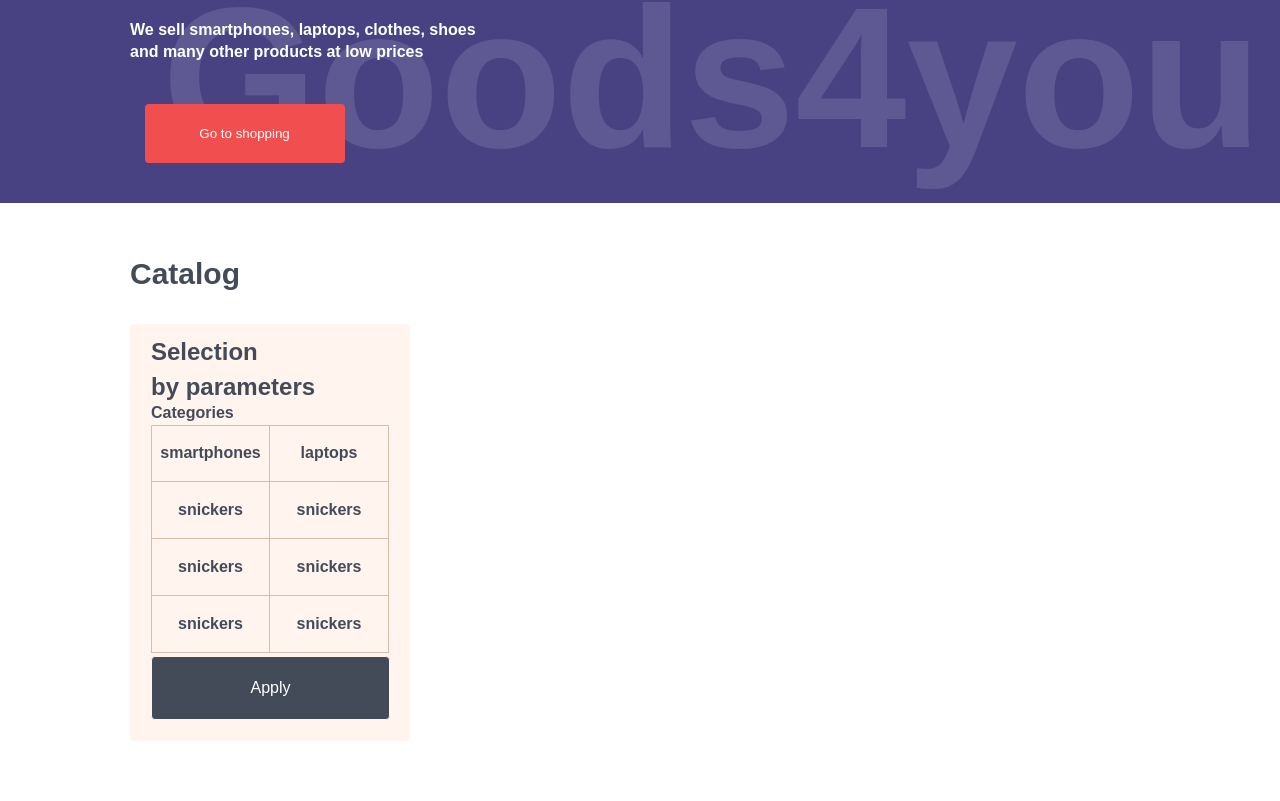
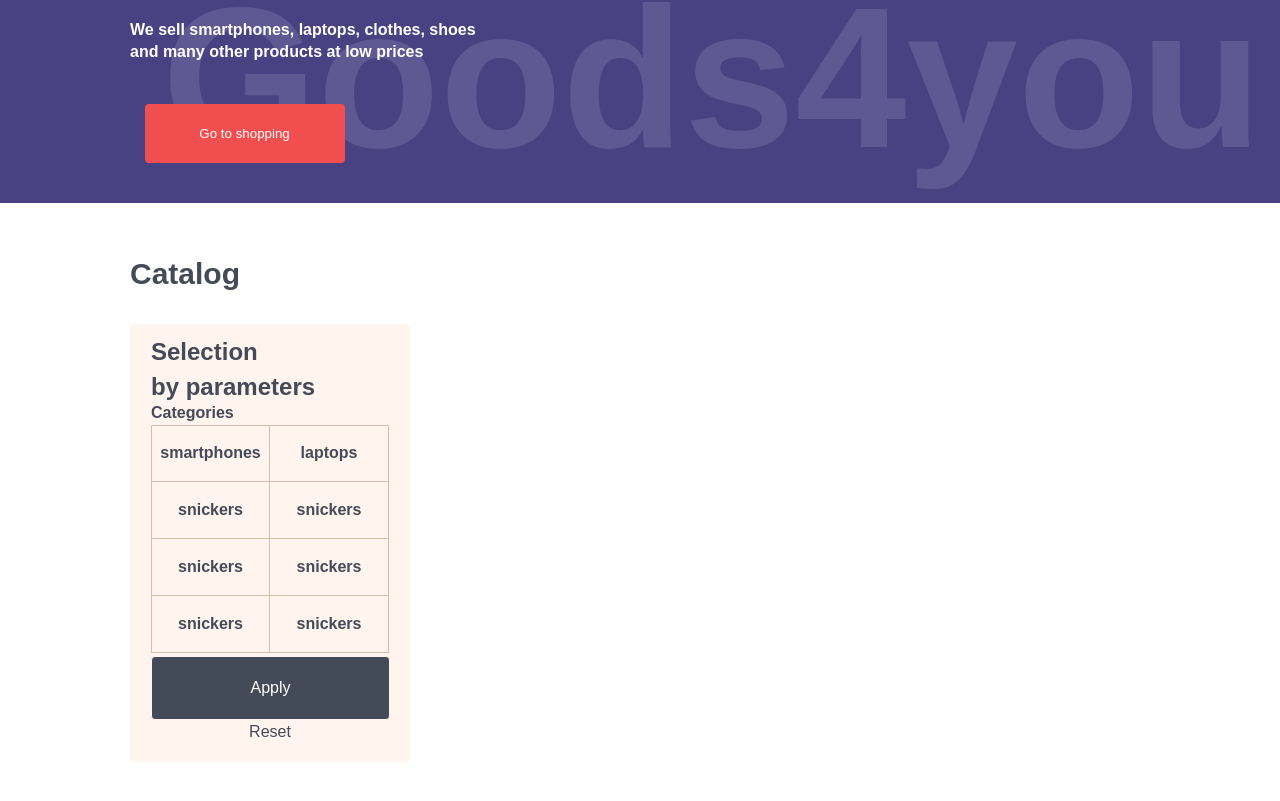
Before and after one commit to distanceOn/t1project, a React (Create React App) app: page / in a window 1280 px wide. Shown: the part 275-1076 px from the top of the page. Built offline with nearby package versions, Linux system fonts and the light colour scheme.

Commit message:
feat: create reset btn and ajust styles

```diff
--- a/src/components/atoms/Button/Button.module.scss
+++ b/src/components/atoms/Button/Button.module.scss
@@ -6,6 +6,14 @@
   align-items: center;
   border-radius: 4px;
   background: #f14f4f;
+  &_reset {
+    background-color: transparent;
+    width: fit-content;
+    color: #444b58;
+    font-size: 1.6rem;
+    font-weight: 400;
+  }
+
   &_apply {
     width: 23.9rem;
     padding: 2.2rem 4.8rem;
--- a/src/components/atoms/Button/Button.tsx
+++ b/src/components/atoms/Button/Button.tsx
@@ -1,7 +1,7 @@
 import { getBtnClassName } from './utils';
 
 type ButtonProps = {
-  type: 'category' | 'apply' | 'default';
+  type: 'category' | 'apply' | 'default' | 'reset';
   children: React.ReactNode;
   href?: string;
 };
--- a/src/components/atoms/Button/utils.ts
+++ b/src/components/atoms/Button/utils.ts
@@ -6,6 +6,8 @@ export const getBtnClassName = (type: string) => {
       return S.btn_category;
     case 'apply':
       return S.btn_apply;
+    case 'reset':
+      return S.btn_reset;
     default:
       return S.btn;
   }
--- a/src/components/molecules/FilterCategories/FilterCategories.module.scss
+++ b/src/components/molecules/FilterCategories/FilterCategories.module.scss
@@ -2,6 +2,9 @@
   display: flex;
   flex-direction: column;
   gap: 0.3rem;
+  & :last-child {
+    align-self: center;
+  }
 }
 
 .categories {
--- a/src/components/molecules/FilterCategories/FilterCategories.tsx
+++ b/src/components/molecules/FilterCategories/FilterCategories.tsx
@@ -23,6 +23,7 @@ export const FilterCategories = () => {
         ))}
       </div>
       <Button type='apply'>Apply</Button>
+      <Button type='reset'>Reset</Button>
     </div>
   );
 };
```
